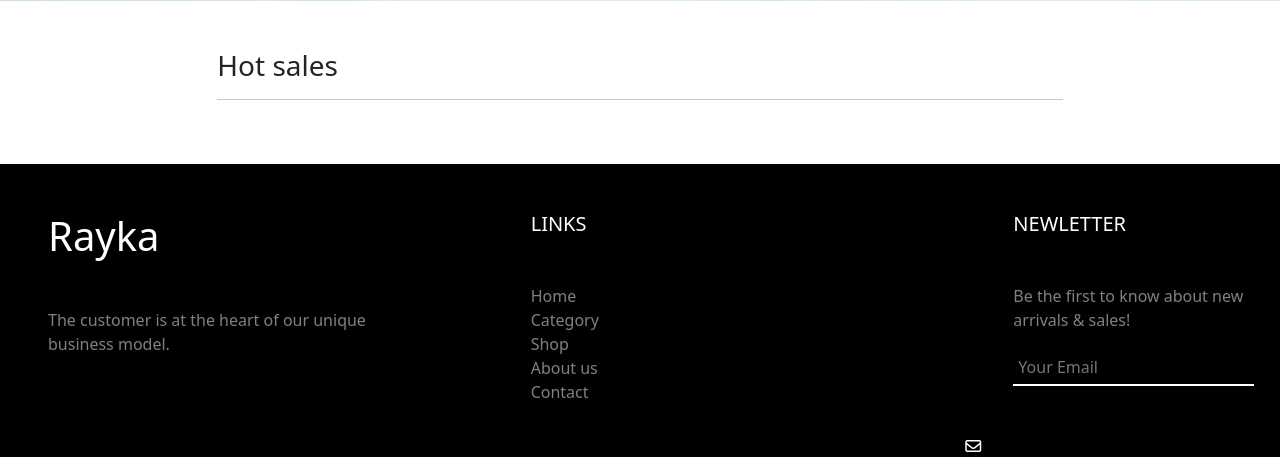
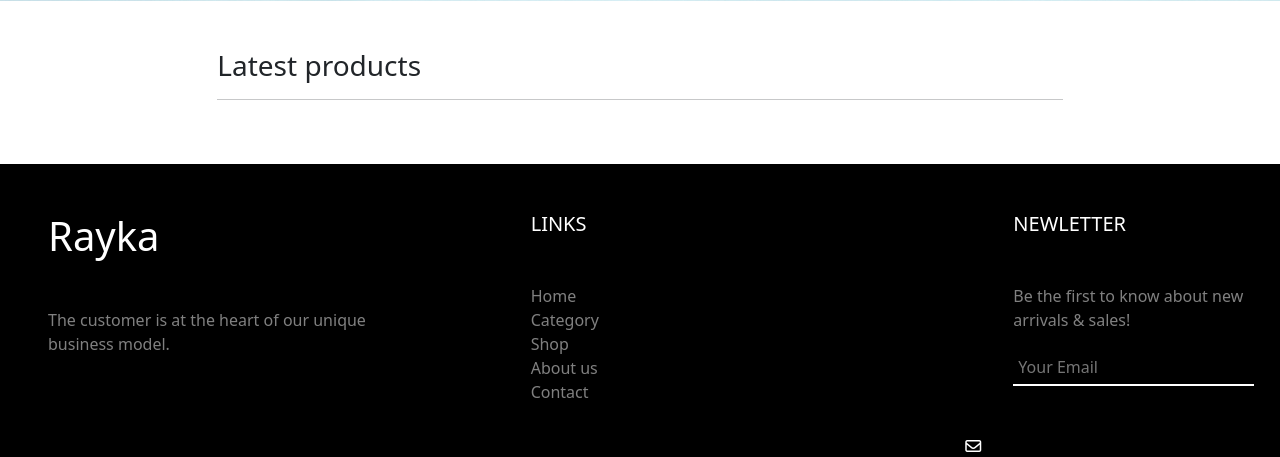
Before and after one commit to Ali-esm/online_shop, a Django app: page /en/ in a window 1280 px wide. Shown: the part 661-1118 px from the top of the page. Run offline with Django 4.2, Linux system fonts and the light colour scheme; data that the repository does not hold is empty; some libraries are stand-ins or nearby versions.

Commit message:
[FEAT]: show latest products

```diff
--- a/product/views.py
+++ b/product/views.py
@@ -26,4 +26,4 @@ class HotProductView(generic.ListView):
     model = Product
     template_name = "product/landing.html"
     context_object_name = "products"
-    queryset = Product.objects.all()[:3]
+    queryset = Product.objects.all().order_by("-id")[:6]
--- a/templates/product/landing.html
+++ b/templates/product/landing.html
@@ -10,7 +10,7 @@
 
     <div class="row justify-content-center p-0">
         <div class="col-8">
-            <h3>Hot sales</h3>
+            <h3>Latest products</h3>
             <hr>
         </div>
     </div>
```
